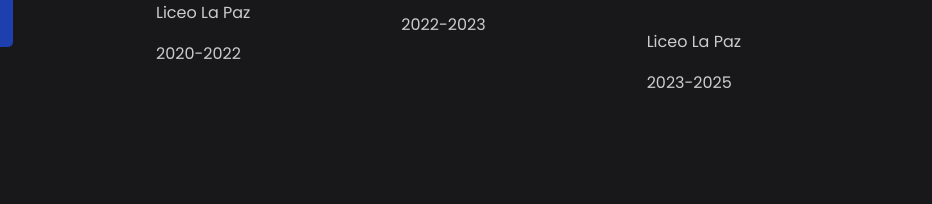
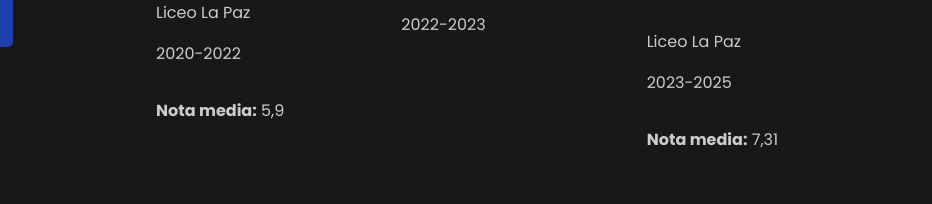
Before and after one commit to TheSechas/ResponsivePortofolioDesing, a plain HTML site: page index.html in a window 1280 px wide. Shown: the part 7987-8191 px from the top of the page, 348-1280 px from the left. Drawn offline with nearby package versions, Linux system fonts and the light colour scheme.

Commit message:
Update index.html

```diff
--- a/index.html
+++ b/index.html
@@ -305,6 +305,7 @@
             <h4>Ciclo Medio Sistemas Microinformático y redes</h4>
             <a href="https://www.liceolapaz.com/" target="_blank">Liceo La Paz</a>
             <p>2020-2022</p>
+            <p><strong>Nota media:</strong> 5,9 </p>
         </div>
         <div class="column">
             <h4>Ciclo Superior Desarrollo web</h4>
@@ -315,6 +316,7 @@
             <h4>Ciclo Superior Administrador de Sistemas informáticos en red</h4>
             <a href="https://www.liceolapaz.com/" target="_blank">Liceo La Paz</a>
             <p>2023-2025</p>
+            <p><strong>Nota media:</strong> 7,31 </p>
         </div>
     </footer>
 
```
